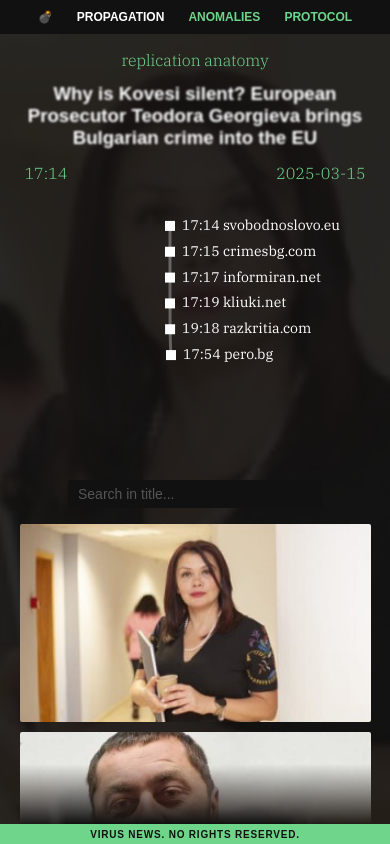
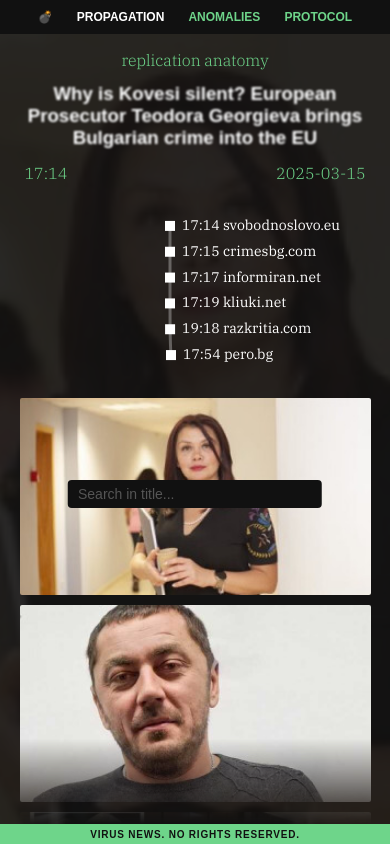
Before and after one commit to kosarakes-lab/virus-news, a plain HTML site: page propagation.html in a window 390 px wide. Drawn offline with nearby package versions, Linux system fonts and the light colour scheme.

Commit message:
Update style.css

```diff
--- a/style.css
+++ b/style.css
@@ -47,7 +47,7 @@
   .image-feed {
     grid-template-columns: 1fr !important;
     width: 90vw !important;
-    top: calc(55vh + 60px) !important;
+    top: calc(40vh + 60px) !important;
     bottom: 20px;
     gap: 8px;
   }
```
